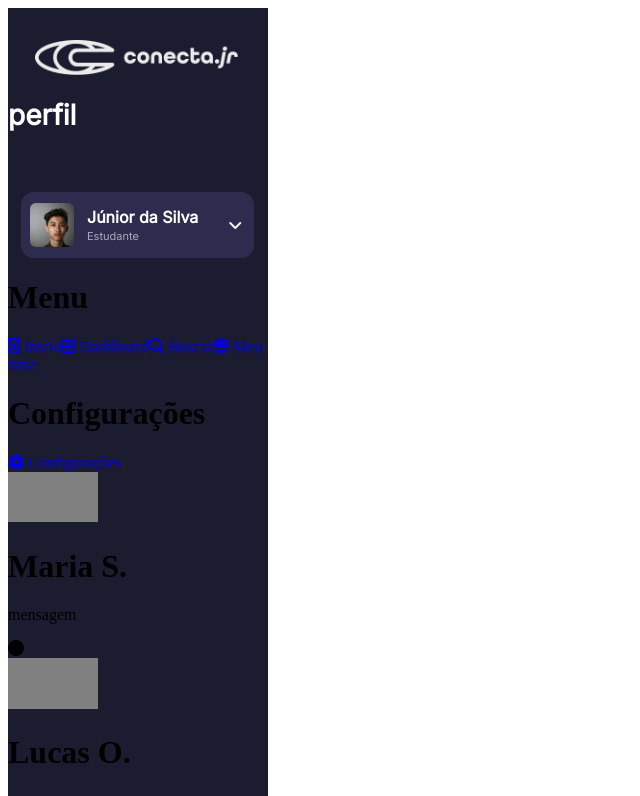
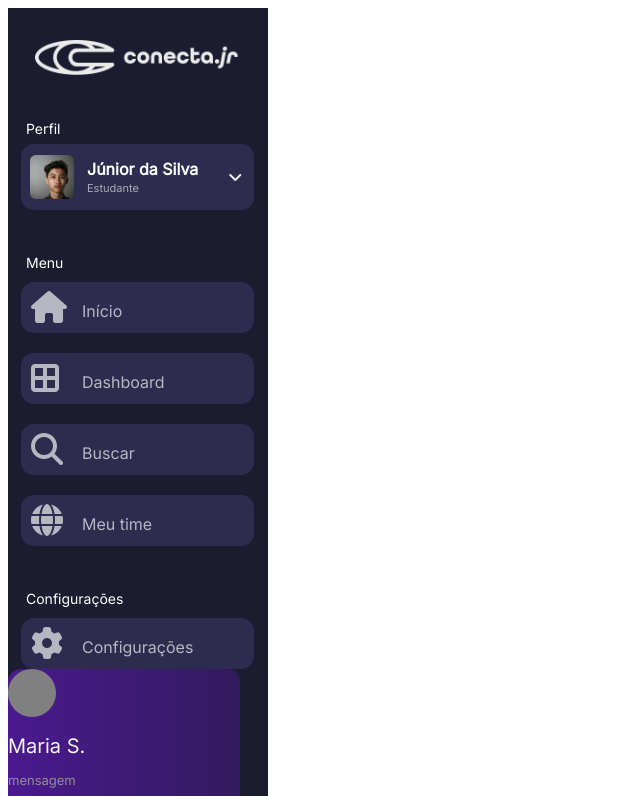
Before and after one commit to Gregory-Santos/ConectaJr, an Angular app: page /home in a window 1280 px wide. Shown: the top 796 px of the page, without its empty margins (0-640 px from the left). Built offline with nearby package versions, Linux system fonts and the light colour scheme.

Commit message:
style-continua-css-side-bar
Continua edição do side bar, edita card de menu, config e inicia chat

```diff
--- a/src/app/components/side-bar-esquerda/side-bar-esquerda.css
+++ b/src/app/components/side-bar-esquerda/side-bar-esquerda.css
@@ -1,28 +1,55 @@
-.side-bar{
-    height: 1067xp;
+/*config global do side-bar*/
+.side-bar {
+    height: 100%;
     width: 260px;
     background-color: #1B1C30;
 }
 
-.logo img{
+/*logo da conecta gobal*/
+.logo {
+    margin-bottom: 41px;
+}
+
+/*config da img da logo*/
+.logo img {
     height: 35px;
     width: 203px;
     margin-left: 27px;
     margin-top: 32px;
 }
 
-.info-perfil{
-    display:flex;
+/*config global do card perfil*/
+.info-perfil {
+    display: flex;
     align-items: center;
     background-color: #2D2C4E;
     height: 66px;
     width: 233px;
-    margin-top: 60px;
+    margin-top: 16px;
     margin-left: 13px;
     border-radius: 13px;
 }
 
-.avatar-perfil{
+
+/*titulo perfil global*/
+.titulo-perfil {
+    margin-left: 18px;
+    margin-bottom: -9px;
+}
+
+/*titulo perfil h1*/
+.titulo-perfil h1 {
+    margin: 0;
+    line-height: 17px;
+    font-family: 'Inter', sans-serif;
+    font-weight: 400;
+    color: #FFFFFF;
+    font-size: 14px;
+}
+
+
+/*avatar do usuario*/
+.avatar-perfil {
     height: 44px;
     width: 44px;
     border-radius: 13%;
@@ -30,43 +57,180 @@
     margin-left: 9px;
 }
 
-.info{
+/*informaçoes do usuario global*/
+.info {
     display: flex;
     flex-direction: column;
+    margin-left: 13px;
 
 }
 
-.info h2{
+/*nome do usuario*/
+.info h2 {
     margin: 0;
     font-size: 16px;
     font-family: 'Inter', sans-serif;
     font-weight: 600;
     color: #FFFFFF;
-    margin-top: 11px;
-    margin-left: 13px;
 
 }
 
-.info p{
+/*estudante*/
+.info p {
+    margin: 2px 0 0 0;
     font-size: 11px;
     font-family: 'Inter', sans-serif;
     font-weight: 400;
     color: rgba(255, 255, 255, 0.6);
-    margin-left: 13px;
-    margin-top: 2px;
-
 }
 
-.info-perfil i{
+/*icone de setinha*/
+.info-perfil i {
     color: #F5F5F5;
     margin-left: 30px;
 }
 
-.titulo-perfil {
+/*titulo menu global*/
+.titulo-menu {
+    margin-left: 18px;
+    margin-bottom: -9px;
+    margin-top: 44px;
+}
+
+/*titulo menu */
+.titulo-menu h1 {
+    margin: 0;
+    line-height: 17px;
     font-family: 'Inter', sans-serif;
     font-weight: 400;
     color: #FFFFFF;
     font-size: 14px;
+}
 
+/*card menu global*/
+.card-menu {
+    display: flex;
+    align-items: center;
+    background-color: #2D2C4E;
+    height: 51px;
+    width: 233px;
+    margin-top: 20px;
+    margin-left: 13px;
+    border-radius: 13px;
 
 }
+
+/*card menu texto e icone style*/
+.card-menu a {
+    display: flex;
+    align-items: center;
+    gap: 19px;
+    font-family: 'Inter', sans-serif;
+    font-size: 16px;
+    text-decoration: none;
+    font-weight: 400;
+    color: #FFFFFFA8;
+    margin: 10px;
+    margin-top: 8px;
+}
+
+/*card menu style icone*/
+.card-menu i {
+    width: 32px;
+    height: 32px;
+    font-size: 32px;
+}
+
+/*card menu escritas, início, dashboard, buscar, meu time*/
+.card-menu a span {
+    transform: translateY(4px);
+}
+
+/*card configuração titulo*/
+.titulo-config {
+    margin-left: 18px;
+    margin-bottom: -9px;
+    margin-top: 44px;
+}
+
+.titulo-config h1 {
+    margin: 0;
+    line-height: 17px;
+    font-family: 'Inter', sans-serif;
+    font-weight: 400;
+    color: #FFFFFF;
+    font-size: 14px;
+}
+
+/*card configuração global*/
+.card-config {
+    display: flex;
+    align-items: center;
+    background-color: #2D2C4E;
+    height: 51px;
+    width: 233px;
+    margin-top: 20px;
+    margin-left: 13px;
+    border-radius: 13px;
+}
+
+/*card configuração icone e escrita*/
+.card-config a {
+    display: flex;
+    align-items: center;
+    gap: 19px;
+    font-family: 'Inter', sans-serif;
+    font-size: 16px;
+    text-decoration: none;
+    font-weight: 400;
+    color: #FFFFFFA8;
+    margin: 10px;
+    margin-top: 8px;
+}
+
+/*card configuração icone*/
+.card-config i {
+    width: 32px;
+    height: 32px;
+    font-size: 32px;
+}
+
+/*card configuração escrita*/
+.card-config a span {
+    transform: translateY(4px);
+}
+
+/*card chat*/
+
+.chat-side-bar {
+    display: flex;
+    flex-direction: column;
+    width: 232px;
+    height: 270px;
+    background: linear-gradient(to right,
+            rgba(78, 25, 150, 0.93),
+            rgba(78, 25, 150, 0.45));
+
+    border-radius: 13px;
+}
+
+.conversa h1{
+    font-family: 'Inter', sans-serif;
+    font-size: 20px;
+    font-weight: 400;
+    color: #F5F5F5;
+}
+
+.conversa img {
+    width: 48px;
+    height: 48px;
+    object-fit: cover;
+    border-radius: 50%;
+}
+
+.conversa p{
+    font-family: 'Inter', sans-serif;
+    font-size: 13px;
+    font-weight: 400;
+    color: #909090;
+}
--- a/src/app/components/side-bar-esquerda/side-bar-esquerda.html
+++ b/src/app/components/side-bar-esquerda/side-bar-esquerda.html
@@ -1,9 +1,14 @@
+<!--Construção do side bar inteiro-->
 <div class="side-bar">
+
+    <!--logo da conecta-->
     <div class="logo">
         <img src="/img/logo-conectajr.png" alt="logo do Conecta Júnior">
     </div>
+
+    <!--card de perfil, titulo perfil, avatar usuario, estudante, seta e nome de usuario-->
     <div class="titulo-perfil">
-        <h1>perfil</h1>
+        <h1>Perfil</h1>
     </div>
     <div class="info-perfil">
 
@@ -17,23 +22,50 @@
         <i class="fa-solid fa-angle-down"></i>
     </div>
 
+
+    <!--mini menu, inicio, dashboard, buscar e meu time-->
     <div class="mini-menu">
-        <h1>Menu</h1>
+        <div class="titulo-menu">
+            <h1>Menu</h1>
+        </div>
+
+
         <nav class="icones">
 
-            <a routerLink="/home"> <i class="fa-regular fa-house"></i> Inicio</a>
-            <a routerLink="/dashboard"> <i class="fa-solid fa-border-all"></i> Dashboard</a>
-            <a routerLink="/buscar"> <i class="fa-solid fa-magnifying-glass"></i> Buscar</a>
-            <a routerLink="/meu-time"> <i class="fa-solid fa-globe"></i> Meu time</a>
+            <div class="card-menu"> <a routerLink="/home"> <i class="fa-solid fa-house"></i>
+                <span>Início</span>
+                </a></div>
+
+            <div class="card-menu">
+                <a routerLink="/dashboard"> <i class="fa-solid fa-border-all"></i> <span>Dashboard</span>
+                </a>
+            </div>
+
+            <div class="card-menu">
+                <a routerLink="/buscar"> <i class="fa-solid fa-magnifying-glass"></i> <span>Buscar</span>
+                </a>
+            </div>
+
+            <div class="card-menu">
+                <a routerLink="/meu-time"> <i class="fa-solid fa-globe"></i> <span>Meu time</span>
+                </a>
+            </div>
         </nav>
     </div>
 
+    <!--card de configuração-->
     <div class="outros-config">
-        <h1>Configurações</h1>
-        <a routerLink="/config"> <i class="fa-solid fa-gear"></i> Configurações</a>
+        <div class="titulo-config">
+        <h1>Configurações</h1></div>
+
+<div class="card-config">
+        <a routerLink="/config"> <i class="fa-solid fa-gear"></i>
+           <span>Configurações</span>
+        </a></div>
 
     </div>
 
+    <!--chat-->
     <div class="chat-side-bar">
 
         <div class="conversa">
@@ -43,19 +75,19 @@
             <i class="fa-solid fa-circle"></i>
         </div>
 
-        <div class="conversa2">
+        <div class="conversa">
             <img src="img/teste-chat.webp" alt="teste-foto-perfil" width="90">
             <h1>Lucas O.</h1>
             <p>mensagem</p>
         </div>
 
-        <div class="conversa3">
+        <div class="conversa">
             <img src="img/teste-chat.webp" alt="teste-foto-perfil" width="90">
             <h1>Winicius R.</h1>
             <p>mensagem</p>
         </div>
 
-        <div class="conversa4">
+        <div class="conversa">
             <img src="img/teste-chat.webp" alt="teste-foto-perfil" width="90">
             <h1>Amanda V.</h1>
             <p>mensagem</p>
```
